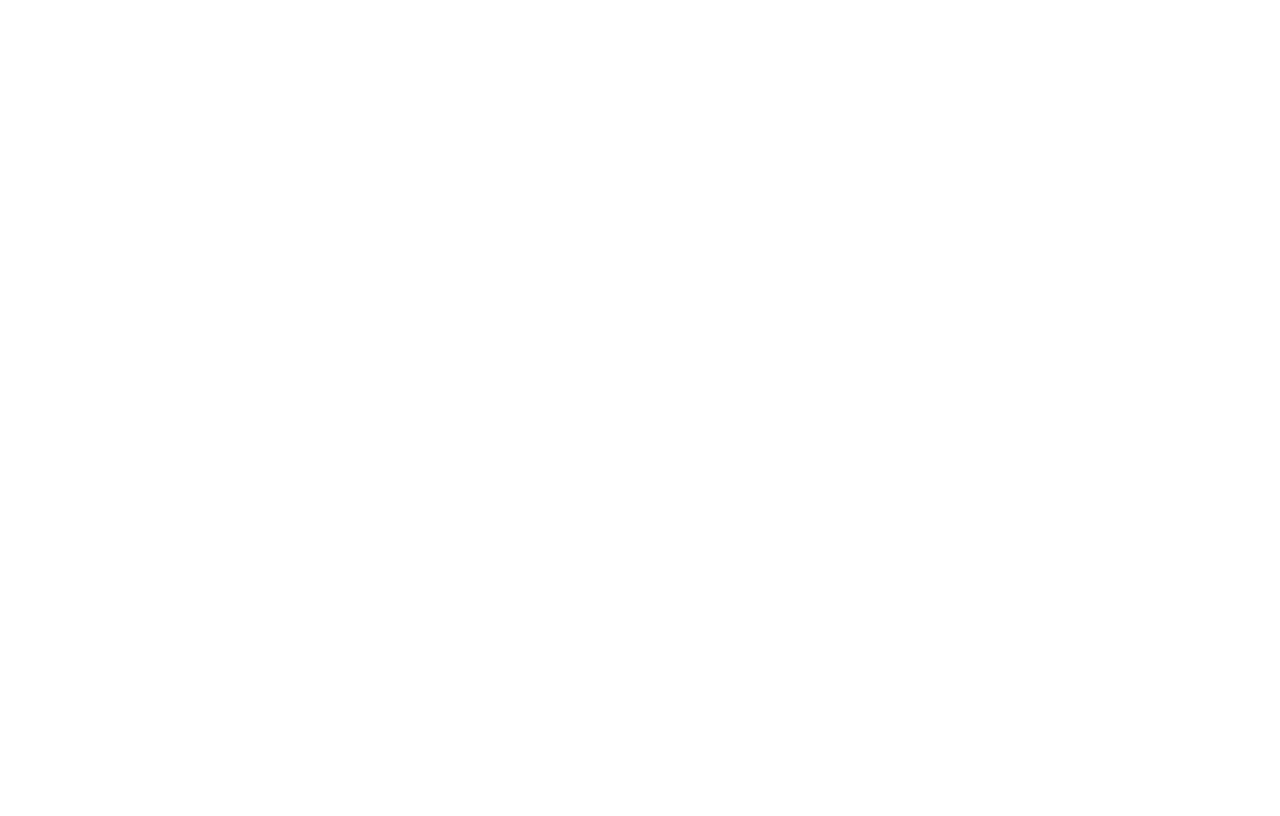
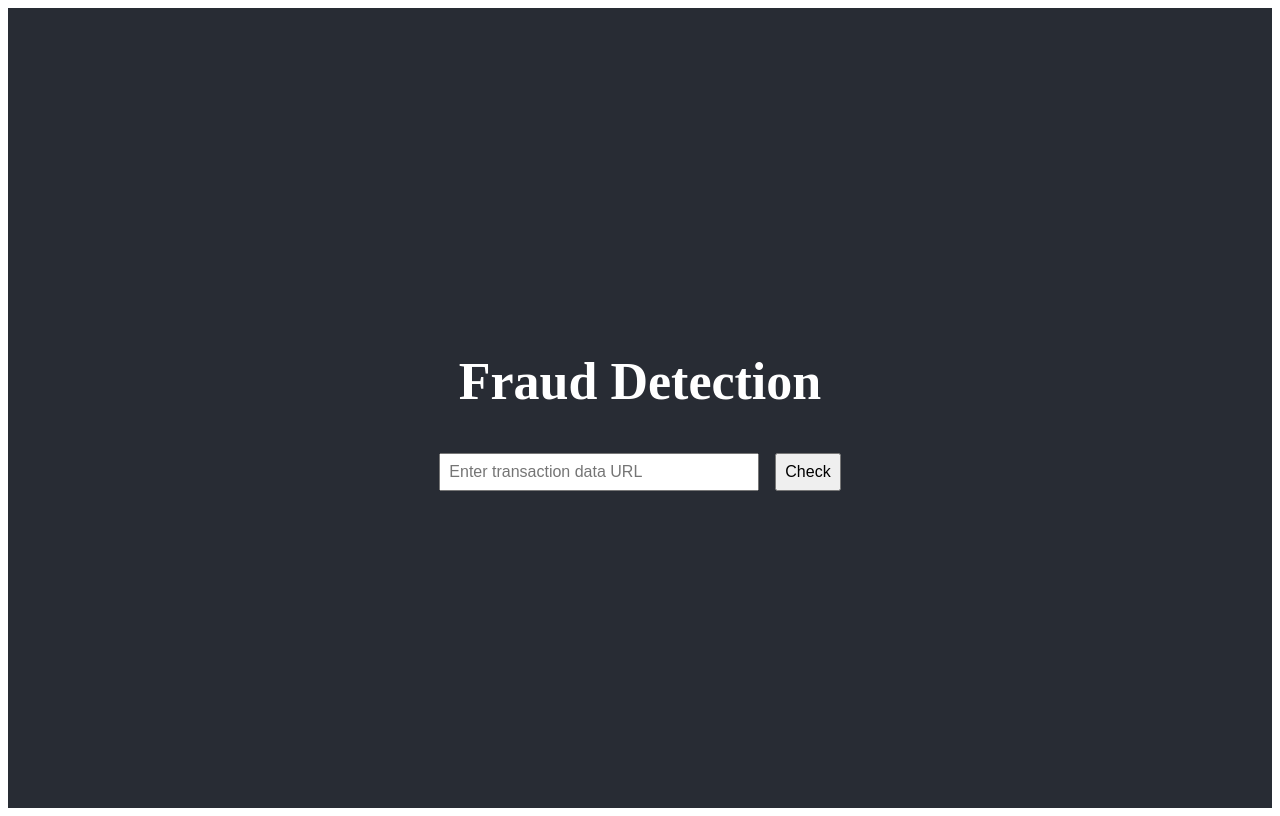
Before and after one commit to CodeLeom/prediction, a React (Vite) app: page / in a window 1280 px wide. Built offline with nearby package versions, Linux system fonts and the light colour scheme; no server answers.

Commit message:
feat: add prediction model component

```diff
--- a/src/App.jsx
+++ b/src/App.jsx
@@ -1,10 +1,10 @@
-
+import Prediction from "./components/Prediction"
 
 function App() {
 
   return (
     <>
-
+      <Prediction />
     </>
   )
 }
--- /dev/null
+++ b/src/components/Prediction.jsx
@@ -0,0 +1,65 @@
+import { useState } from 'react';
+import Spinner from './layout/Spinner';
+
+function Prediction() {
+  const [transactionUrl, setTransactionUrl] = useState('');
+  const [result, setResult] = useState(null);
+  const [isLoading, setIsLoading] = useState(false);
+
+  const BASE_URL = import.meta.env.VITE_BASE_URL;
+  const API_KEY = import.meta.env.VITE_API_KEY;
+  const FLOW_ID = import.meta.env.VITE_FLOW_ID;
+
+  const handleChange = (e) => {
+    setTransactionUrl(e.target.value);
+  };
+
+  const handleSubmit = async (e) => {
+    e.preventDefault();
+    setIsLoading(true);
+
+    const response = await fetch(`${BASE_URL}/models/production/`, {
+      method: 'POST',
+      headers: {
+        'Content-Type': 'application/json',
+        'X-Aug-Key': API_KEY,
+      },
+      body: JSON.stringify({
+        flow_id: FLOW_ID,
+        data: transactionUrl,
+      }),
+    });
+
+    const data = await response.json();
+
+    if (data.status) {
+      const predResponse = await fetch(data.pred_url);
+      const predData = await predResponse.text(); // Assuming the response is a CSV
+      setResult(predData);
+    } else {
+      setResult('Failed to get prediction');
+    }
+    setTransactionUrl('')
+    setIsLoading(false);
+  };
+
+  return (
+    <div className="App">
+      <header className="App-header">
+        <h1>Fraud Detection</h1>
+        <form onSubmit={handleSubmit}>
+          <input
+            type="text"
+            value={transactionUrl}
+            onChange={handleChange}
+            placeholder="Enter transaction data URL"
+          />
+          <button type="submit">Check</button>
+        </form>
+        {isLoading ? <Spinner /> : result && <p>Result: {result}</p>}
+      </header>
+    </div>
+  );
+}
+
+export default Prediction;
--- a/src/index.css
+++ b/src/index.css
@@ -1,5 +1,37 @@
+.App {
+  text-align: center;
+}
+
+.App-header {
+  background-color: #282c34;
+  min-height: 100vh;
+  display: flex;
+  flex-direction: column;
+  align-items: center;
+  justify-content: center;
+  font-size: calc(10px + 2vmin);
+  color: white;
+}
+
+input {
+  padding: 0.5rem;
+  font-size: 1rem;
+  margin: 0.5rem;
+  width: 300px;
+}
+
+button {
+  padding: 0.5rem;
+  font-size: 1rem;
+  margin: 0.5rem;
+}
+
+p {
+  font-size: 1.2rem;
+}
 
 
+/* spinner styles */
 .spinner-container {
   display: flex;
   justify-content: center;
```
Also changed, not shown: 2 other files (tests, documents, lock files or other folders).
